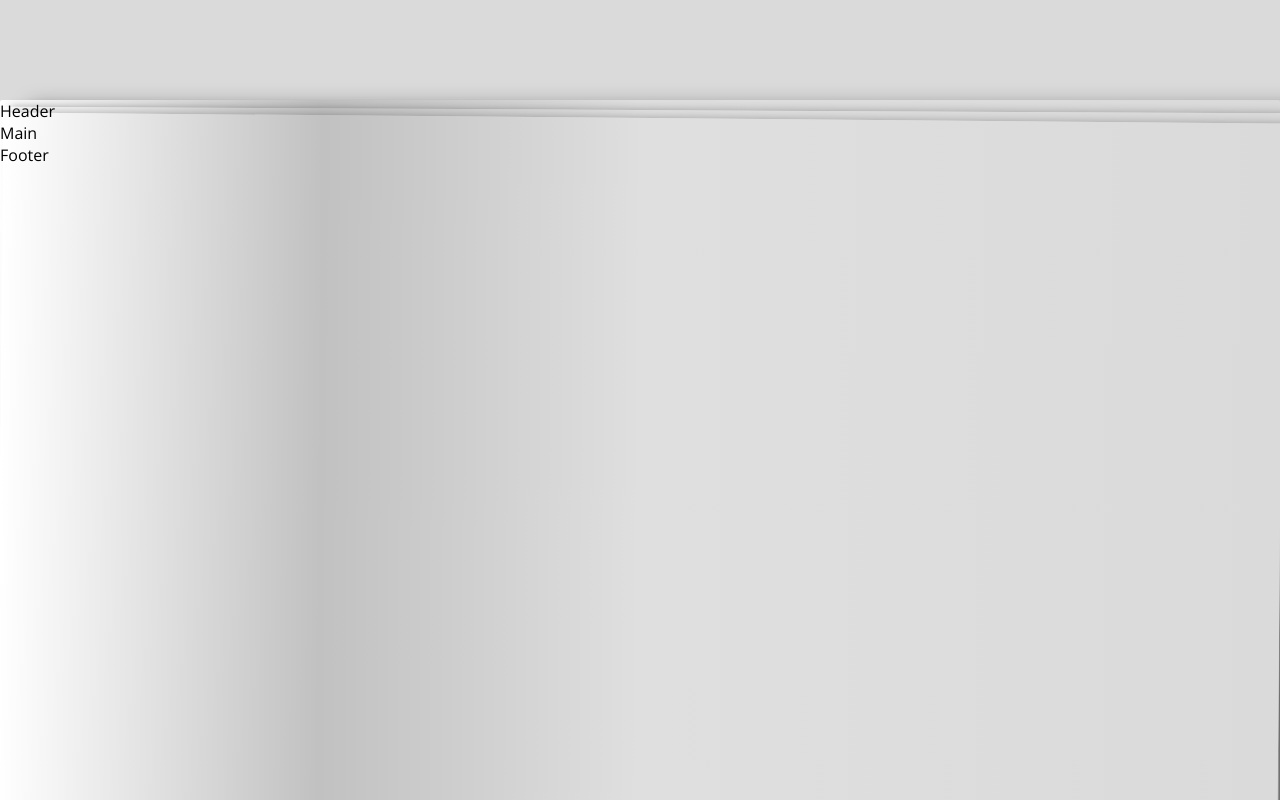
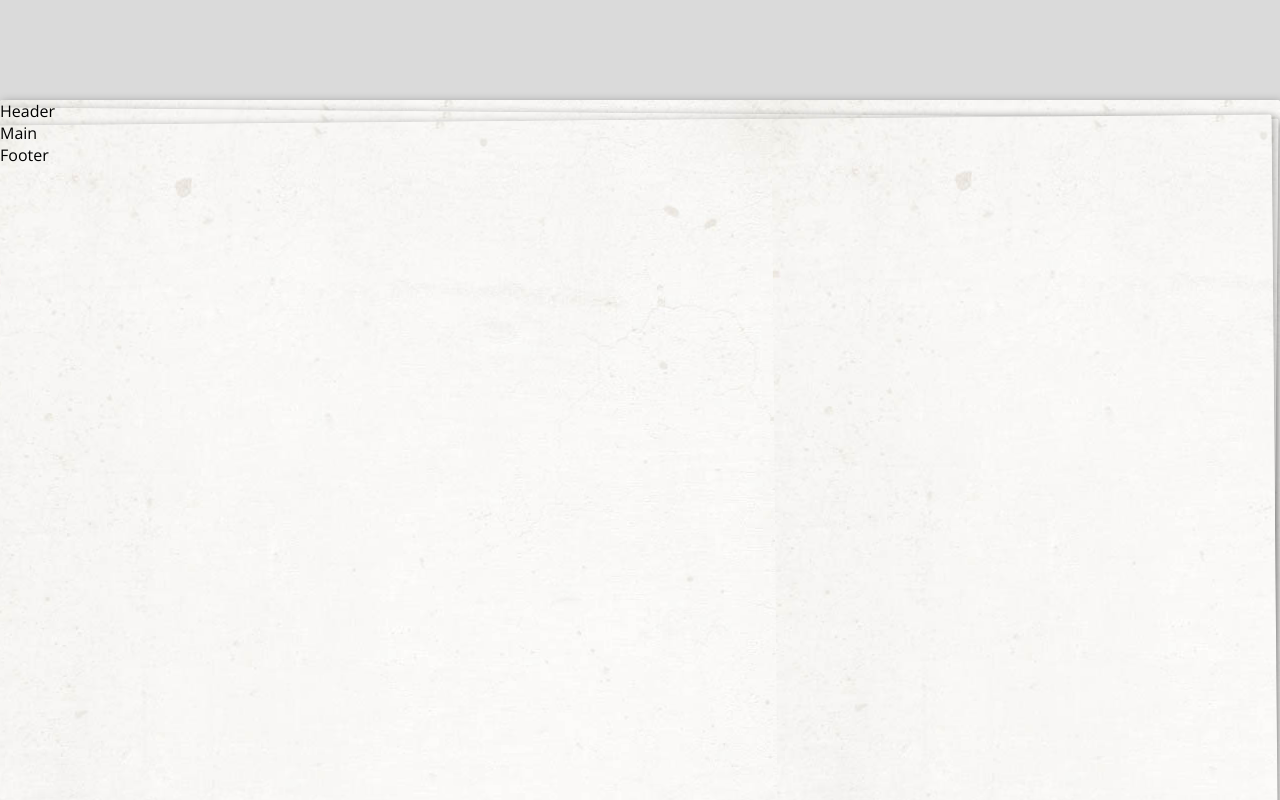
Before and after one commit to KrzysztofGrudzien/Jokes-Rest-Api, a React (Create React App) app: page / in a window 1280 px wide. Shown: the top 800 px of the page. Built offline with nearby package versions, Linux system fonts and the light colour scheme.

Commit message:
fix(scss): change styles property

```diff
--- a/src/sass/components/wrapper.module.scss
+++ b/src/sass/components/wrapper.module.scss
@@ -1,50 +1,38 @@
 @import '../utils/variables.scss';
 
 .wrapper {
-    background: linear-gradient(to right, lighten($grey, 25%) 0%, darken($grey, 10%) 25%,lighten($grey, 2%) 50%,$grey 100%);
     border-radius: 2px;
-    box-shadow: 30px 5px 20px rgba(0,0,0,.35);
+    box-shadow: 2px 2px 10px rgba(0,0,0,.35);
+    background-image: url('../../assets/images/bg.jpg');
     height: 100vh;
     margin: 100px auto;
-    max-width: 1280px;
     position: relative;
-    z-index: 1;
+    width: 1280px;
+    z-index: 10;
 
     &__pageOne {
+        border-radius: 2px;
+        box-shadow: 2px 2px 10px rgba(0,0,0,.35);
+        background-image: url('../../assets/images/bg.jpg');
+        height: 100%;
+        left: -5px;
         position: absolute;
-        background: linear-gradient(to right, lighten($grey, 25%) 0%, darken($grey, 10%) 25%,lighten($grey, 2%) 50%,$grey 100%);
-        border-radius: 2px;
-        box-shadow: 8px 0px 10px rgba(0,0,0,.3);
-        height: 100%;
-        width: 1280px;
+        top: 20px;
+        transform: rotate(-0.5deg);
+        width: 100%;
         z-index: -1;
-        top: 18px;
-        left: 0;
-        transform: rotate(0.5deg);
     }
 
     &__pageTwo {
+        border-radius: 2px;
+        box-shadow: 2px 2px 10px rgba(0,0,0,.35);
+        background-image: url('../../assets/images/bg.jpg');
+        height: 100%;
+        left: -5px;
         position: absolute;
-        background: linear-gradient(to right, lighten($grey, 25%) 0%, darken($grey, 10%) 25%,lighten($grey, 2%) 50%,$grey 100%);
-        border-radius: 2px;
-        box-shadow: 8px 0px 10px rgba(0,0,0,.3);
-        height: 100%;
-        width: 1280px;
-        z-index: -2;
-        top: 10px;
-        left: 0;
-        transform: rotate(0.3deg);
-    }
-
-    &__pageFooter {
-        // background: linear-gradient(to bottom, $grey 0%, darken($grey, 50%) 100%);
-        position: absolute;
-        bottom: 20px;
-        left: -3px;
-        height: 40px;
+        top: 13px;
+        transform: rotate(0.5deg);
         width: 100%;
-        transform: translate(10deg);
-        transform: rotate(-0.4deg);
-        box-shadow: 0px 60px 20px rgba(0,0,0,.4);
+        z-index: -10;
     }
 }
```
Also changed, not shown: src/assets/images/bg.jpg (added), src/assets/images/bg.png (added).
